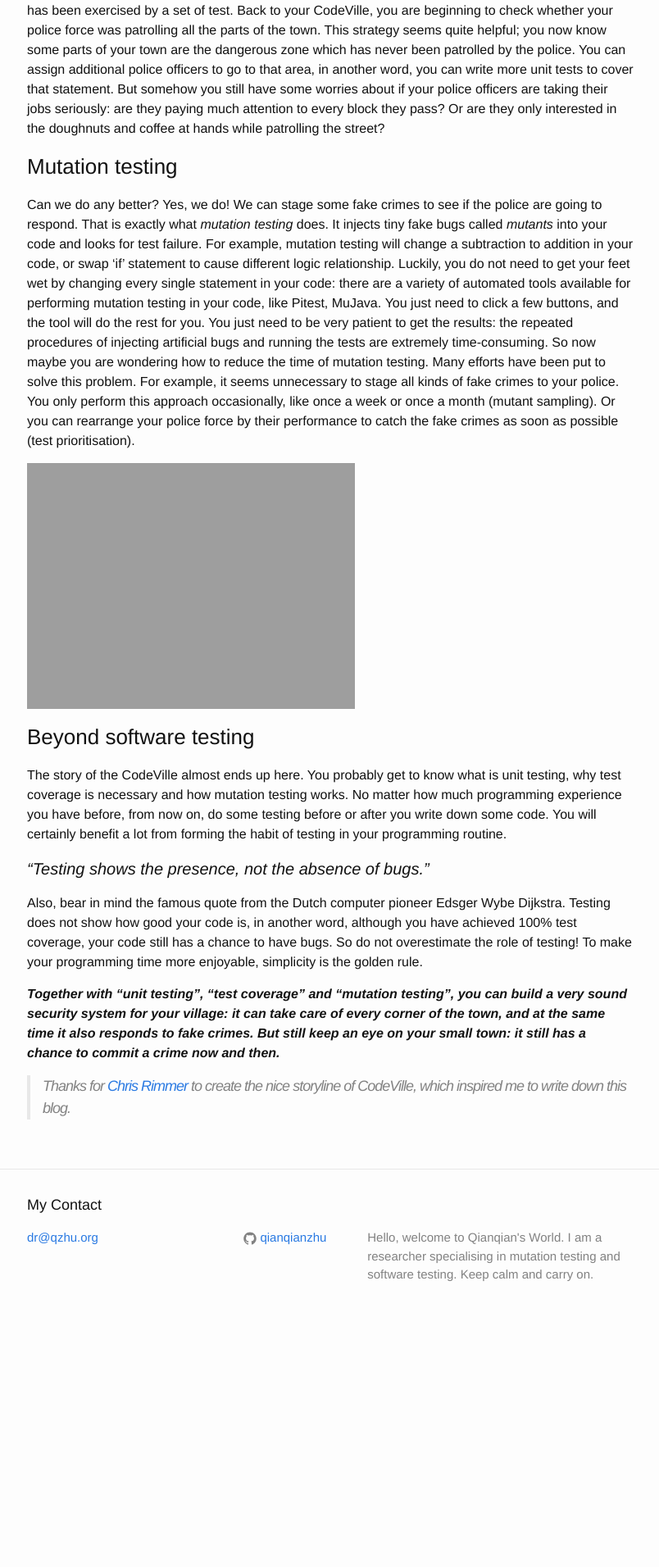
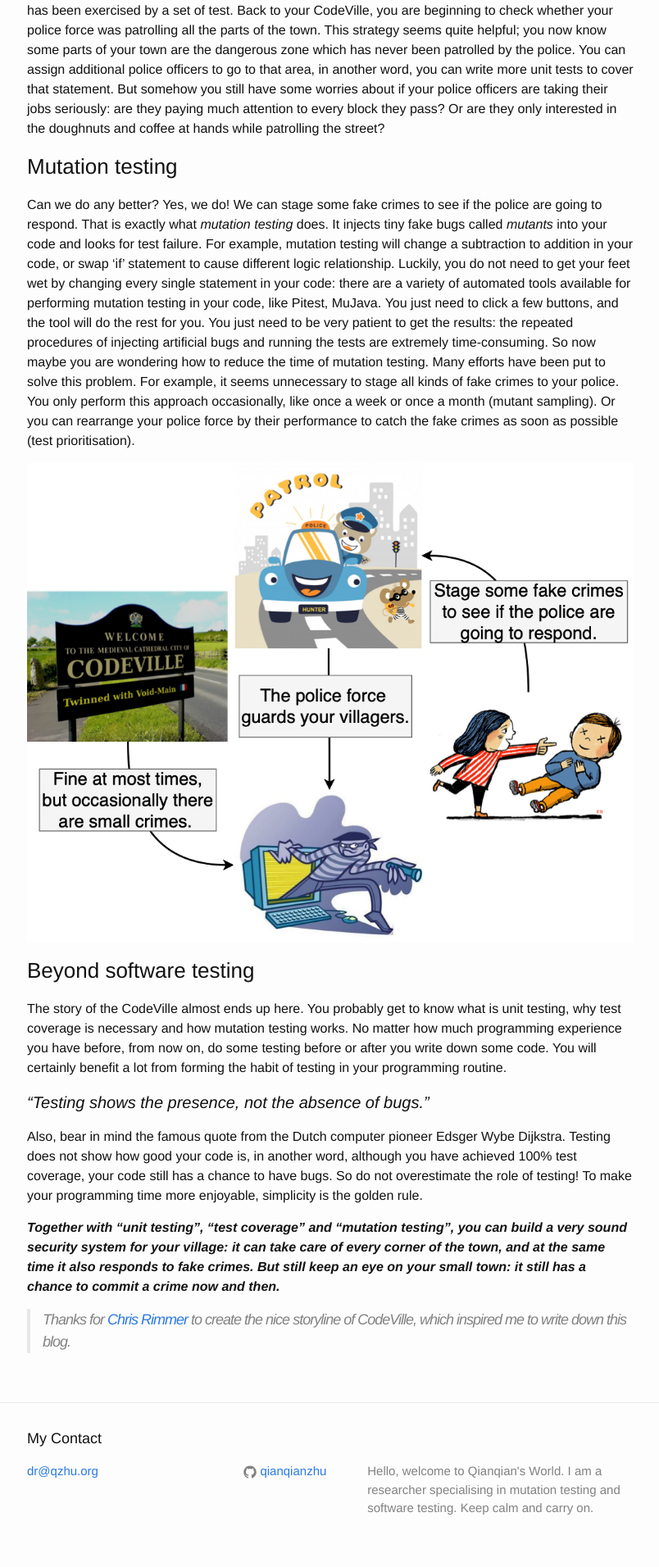
Before and after one commit to qianqianzhu/qianqianzhu.github.io, a Jekyll site: the page built from _posts/2017-02-22-mutation-testing.markdown, in a window 1280 px wide. Shown: the part 1096-3008 px from the top of the page at 82% size, without its empty margins (237-1041 px from the left). Built offline with Jekyll 4.4.1, drawn with Linux system fonts in a browser that asks for light colours; before the commit the page ends 2723 px from its top, so only the background shows below that.

Commit message:
update image link

```diff
--- a/_posts/2017-02-22-mutation-testing.markdown
+++ b/_posts/2017-02-22-mutation-testing.markdown
@@ -26,7 +26,7 @@ This strategy seems quite helpful; you now know some parts of your town are the
 Can we do any better? Yes, we do! We can stage some fake crimes to see if the police are going to respond. That is exactly what _mutation testing_ does. It injects tiny fake bugs called _mutants_ into your code and looks for test failure. For example, mutation testing will change a subtraction to addition in your code, or swap 'if' statement to cause different logic relationship. Luckily, you do not need to get your feet wet by changing every single statement in your code: there are a variety of automated tools available for performing mutation testing in your code, like Pitest, MuJava. You just need to click a few buttons, and the tool will do the rest for you. You just need to be very patient to get the results: the repeated procedures of injecting artificial bugs and running the tests are extremely time-consuming.
 So now maybe you are wondering how to reduce the time of mutation testing. Many efforts have been put to solve this problem. For example, it seems unnecessary to stage all kinds of fake crimes to your police. You only perform this approach occasionally, like once a week or once a month (mutant sampling). Or you can rearrange your police force by their performance to catch the fake crimes as soon as possible (test prioritisation).
 
-![image](https://qianqianzhu.github.io/images/code_ville.pdf)
+![image](https://qianqianzhu.github.io/images/code_ville.png)
 
 ### Beyond software testing
 The story of the CodeVille almost ends up here. You probably get to know what is unit testing, why test coverage is necessary and how mutation testing works. No matter how much programming experience you have before, from now on, do some testing before or after you write down some code. You will certainly benefit a lot from forming the habit of testing in your programming routine.
```
Also changed, not shown: images/aspects.png (added), images/code_ville.png (added), 2 other files.
